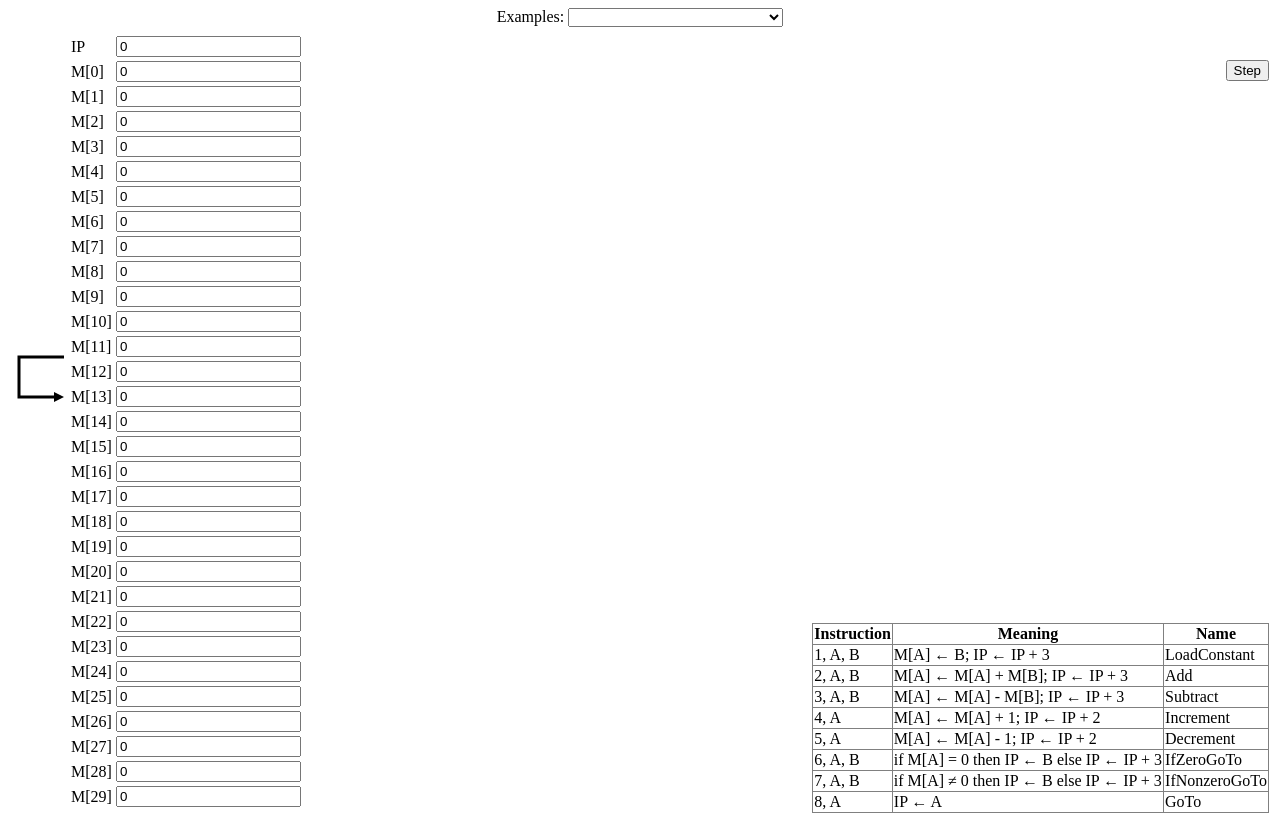
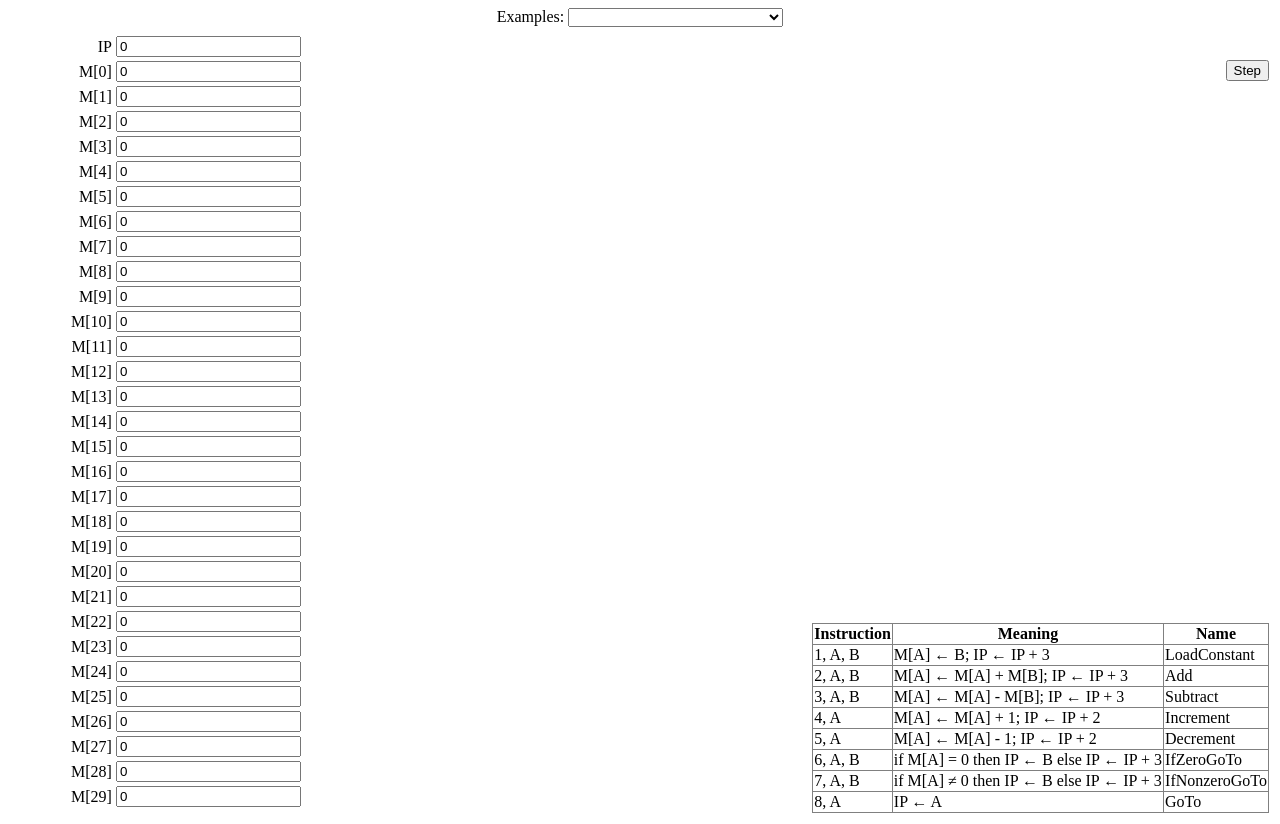
Before and after one commit to btj/picospc, a plain HTML site: page index.html in a window 1280 px wide. Drawn offline with Linux system fonts and the light colour scheme.

Commit message:
Right-align register labels

```diff
--- a/index.html
+++ b/index.html
@@ -21,7 +21,7 @@
                             <td>
                                 <table id="registers">
                                     <tr>
-                                        <td>IP</td><td><input id="ip" value="0" /></td>
+                                        <td align="right">IP</td><td><input id="ip" value="0" /></td>
                                     </tr>
                                 </table>
                             </td>
--- a/index.js
+++ b/index.js
@@ -132,8 +132,9 @@ function init() {
             if (interpretationSelect.selectedIndex == 0)
                 interpretationSelect.style.visibility = 'hidden';
         };
-        registersTable.appendChild(h('tr', [h('td', ['M[' + i + ']']), interpretationCell]));
+        registersTable.appendChild(h('tr', [h('td', {align: 'right'}, ['M[' + i + ']']), interpretationCell]));
     }
+    setIp(0);
     const examplesSelect = document.getElementById('examples');
     for (let example_ of examples) {
         const example = example_;
```
